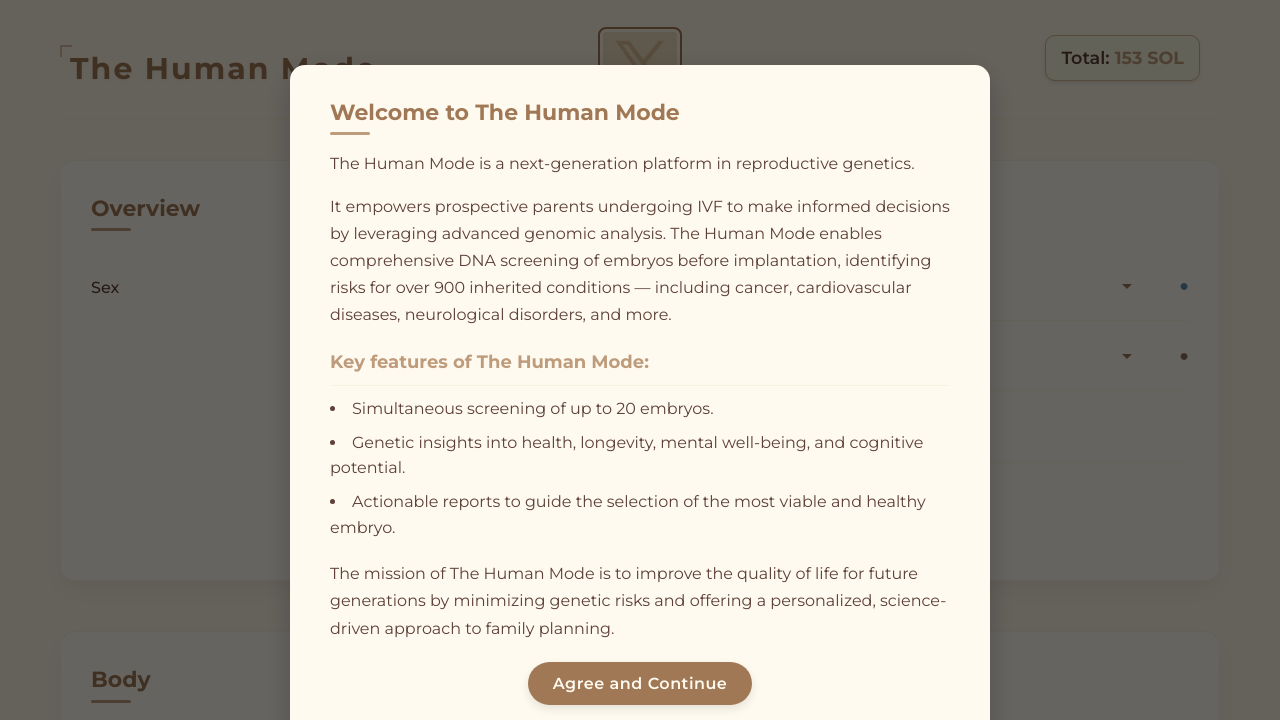
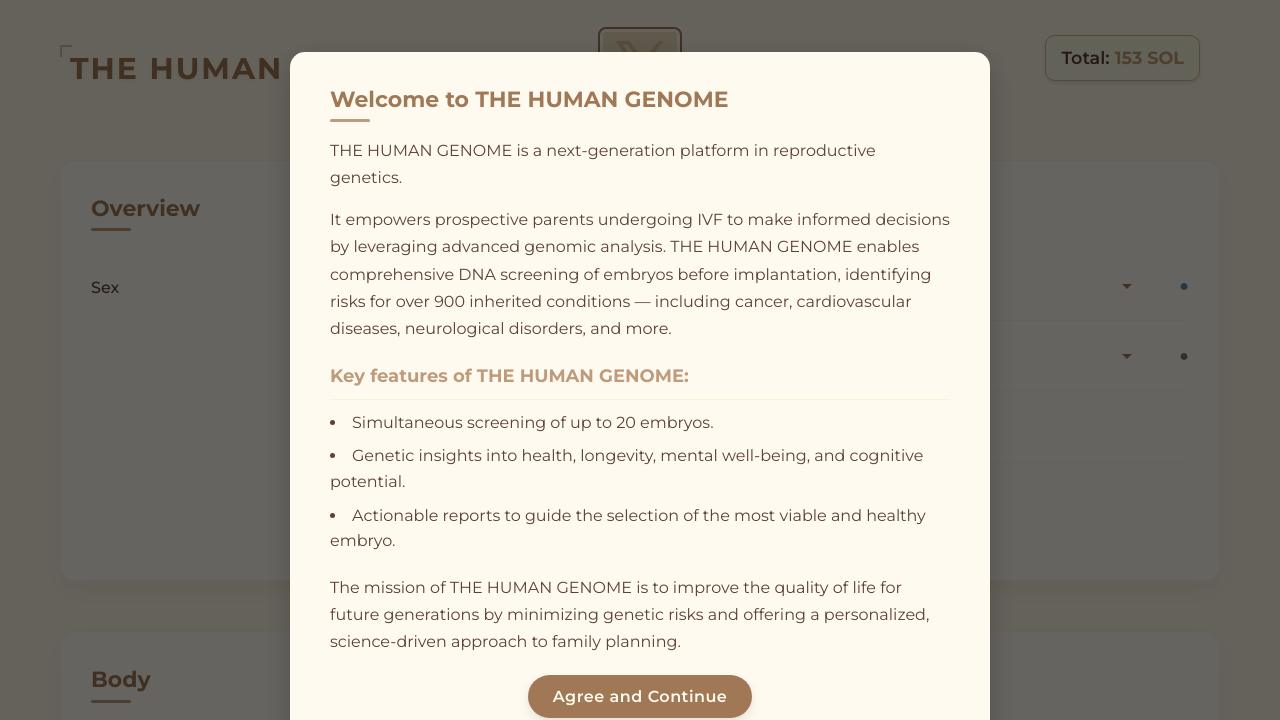
Before and after one commit to deadfile6096/embri, a plain HTML site: page index.html in a window 1280 px wide. Shown: the top 720 px of the page. Drawn offline with Linux system fonts and the light colour scheme.

Commit message:
Update index.html

```diff
--- a/index.html
+++ b/index.html
@@ -4,7 +4,7 @@
     <meta charset="UTF-8">
     <link rel="icon" type="image/png" href="img/favicon.png">
     <meta name="viewport" content="width=device-width, initial-scale=1.0">
-    <title>The Human Mode | Premium Embryo Selection</title>
+    <title>THE HUMAN GENOME | Premium Embryo Selection</title>
     <link rel="stylesheet" href="luxury.css">
     <link rel="stylesheet" href="price-styles.css">
     <link rel="preconnect" href="https://fonts.googleapis.com">
@@ -14,7 +14,7 @@
 <body>
     <div class="container">
         <header>
-            <div class="brand">The Human Mode</div>
+            <div class="brand">THE HUMAN GENOME</div>
             <div class="header-center-content">
                 <a href="https://x.com/embrion_sol" target="_blank" class="social-icon-link">
                     <img src="img/twitter.png" alt="Twitter" class="header-social-icon">
@@ -412,16 +412,16 @@
 <!-- Welcome Modal -->
 <div id="welcomeModal" class="modal-overlay">
     <div class="modal-content">
-        <h2>Welcome to The Human Mode</h2>
-        <p>The Human Mode is a next-generation platform in reproductive genetics.</p>
-        <p>It empowers prospective parents undergoing IVF to make informed decisions by leveraging advanced genomic analysis. The Human Mode enables comprehensive DNA screening of embryos before implantation, identifying risks for over 900 inherited conditions — including cancer, cardiovascular diseases, neurological disorders, and more.</p>
-        <h3>Key features of The Human Mode:</h3>
+        <h2>Welcome to THE HUMAN GENOME</h2>
+        <p>THE HUMAN GENOME is a next-generation platform in reproductive genetics.</p>
+        <p>It empowers prospective parents undergoing IVF to make informed decisions by leveraging advanced genomic analysis. THE HUMAN GENOME enables comprehensive DNA screening of embryos before implantation, identifying risks for over 900 inherited conditions — including cancer, cardiovascular diseases, neurological disorders, and more.</p>
+        <h3>Key features of THE HUMAN GENOME:</h3>
         <ul>
             <li>Simultaneous screening of up to 20 embryos.</li>
             <li>Genetic insights into health, longevity, mental well-being, and cognitive potential.</li>
             <li>Actionable reports to guide the selection of the most viable and healthy embryo.</li>
         </ul>
-        <p>The mission of The Human Mode is to improve the quality of life for future generations by minimizing genetic risks and offering a personalized, science-driven approach to family planning.</p>
+        <p>The mission of THE HUMAN GENOME is to improve the quality of life for future generations by minimizing genetic risks and offering a personalized, science-driven approach to family planning.</p>
         <button id="agreeButton" class="modal-button">Agree and Continue</button>
     </div>
 </div>
```
